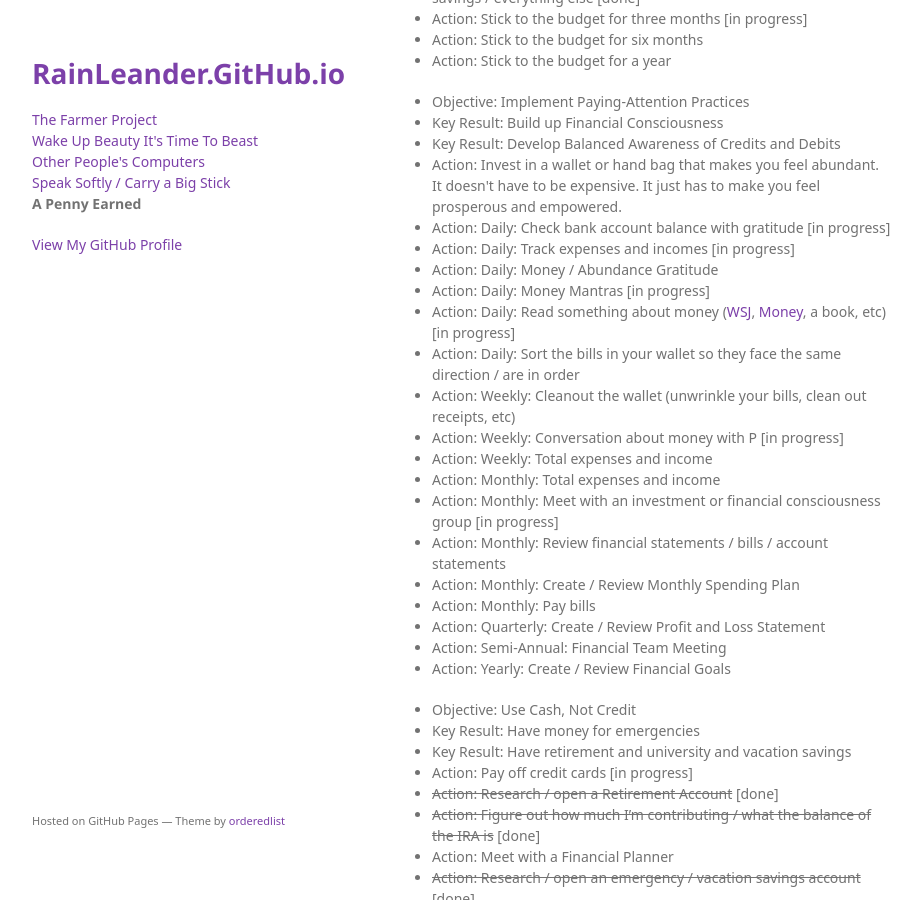
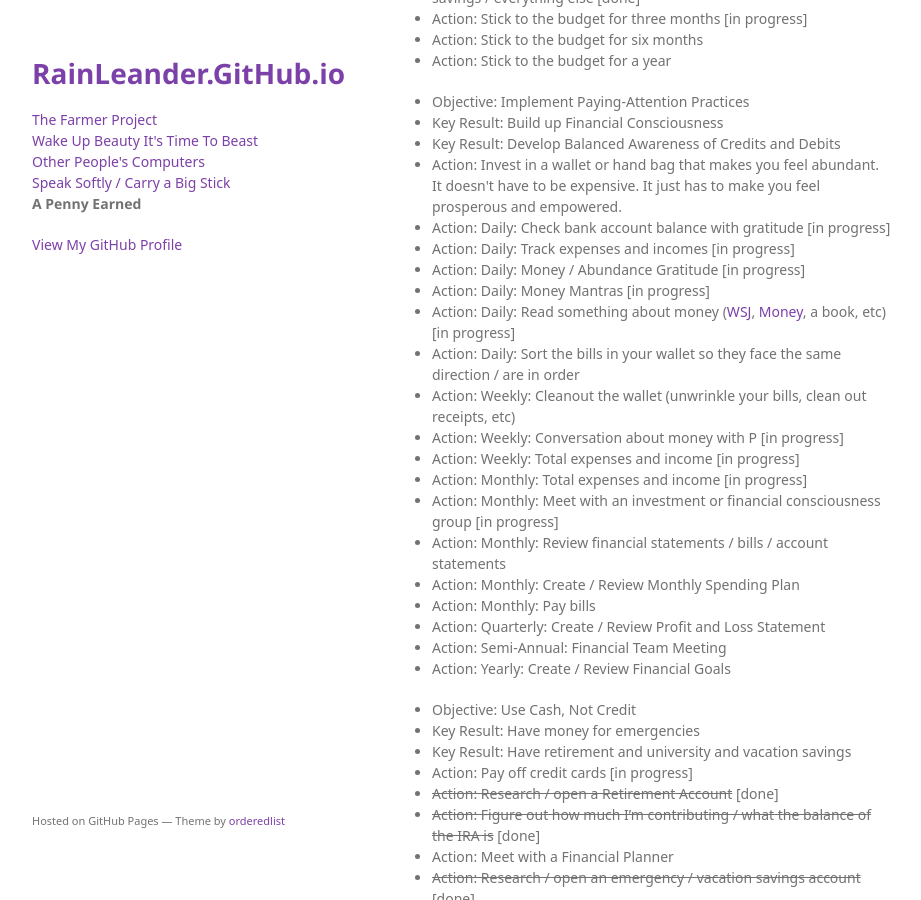
Before and after one commit to rainleander/rainleander.github.io, a Jekyll site: the page a-penny-earned.html, which Jekyll copies as it is, in a window 1280 px wide and 900 px high, scrolled down 822 px. Shown: the whole window, without its empty margins (178-1099 px from the left). Built offline with Jekyll 4.4.1, drawn with Linux system fonts in a browser that asks for light colours; some web fonts are replaced.

Commit message:
Update a-penny-earned.html

```diff
--- a/a-penny-earned.html
+++ b/a-penny-earned.html
@@ -57,14 +57,14 @@
         <li>Action: Invest in a wallet or hand bag that makes you feel abundant. It doesn't have to be expensive. It just has to make you feel prosperous and empowered.</li>
         <li>Action: Daily: Check bank account balance with gratitude [in progress]</li>
         <li>Action: Daily: Track expenses and incomes [in progress]</li>
-        <li>Action: Daily: Money / Abundance Gratitude</li>
+        <li>Action: Daily: Money / Abundance Gratitude [in progress]</li>
         <li>Action: Daily: Money Mantras [in progress]</li>
         <li>Action: Daily: Read something about money (<a href="https://www.wsj.com/">WSJ</a>, <a href="https://money.com/">Money</a>, a book, etc) [in progress]</li>
         <li>Action: Daily: Sort the bills in your wallet so they face the same direction / are in order</li>
         <li>Action: Weekly: Cleanout the wallet (unwrinkle your bills, clean out receipts, etc)</li>
         <li>Action: Weekly: Conversation about money with P [in progress]</li>
-        <li>Action: Weekly: Total expenses and income</li>
-        <li>Action: Monthly: Total expenses and income</li>
+        <li>Action: Weekly: Total expenses and income [in progress]</li>
+        <li>Action: Monthly: Total expenses and income [in progress]</li>
         <li>Action: Monthly: Meet with an investment or financial consciousness group [in progress]</li>
         <li>Action: Monthly: Review financial statements / bills / account statements</li>
         <li>Action: Monthly: Create / Review Monthly Spending Plan</li>
```
